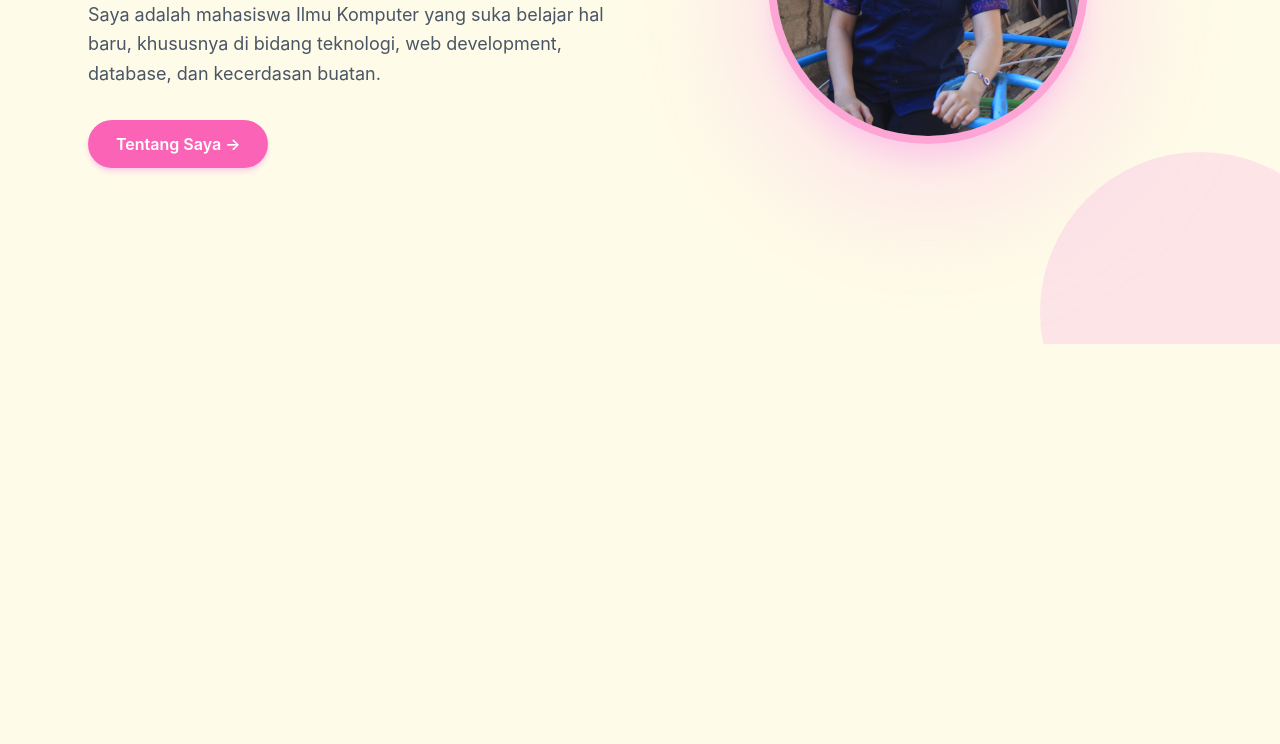
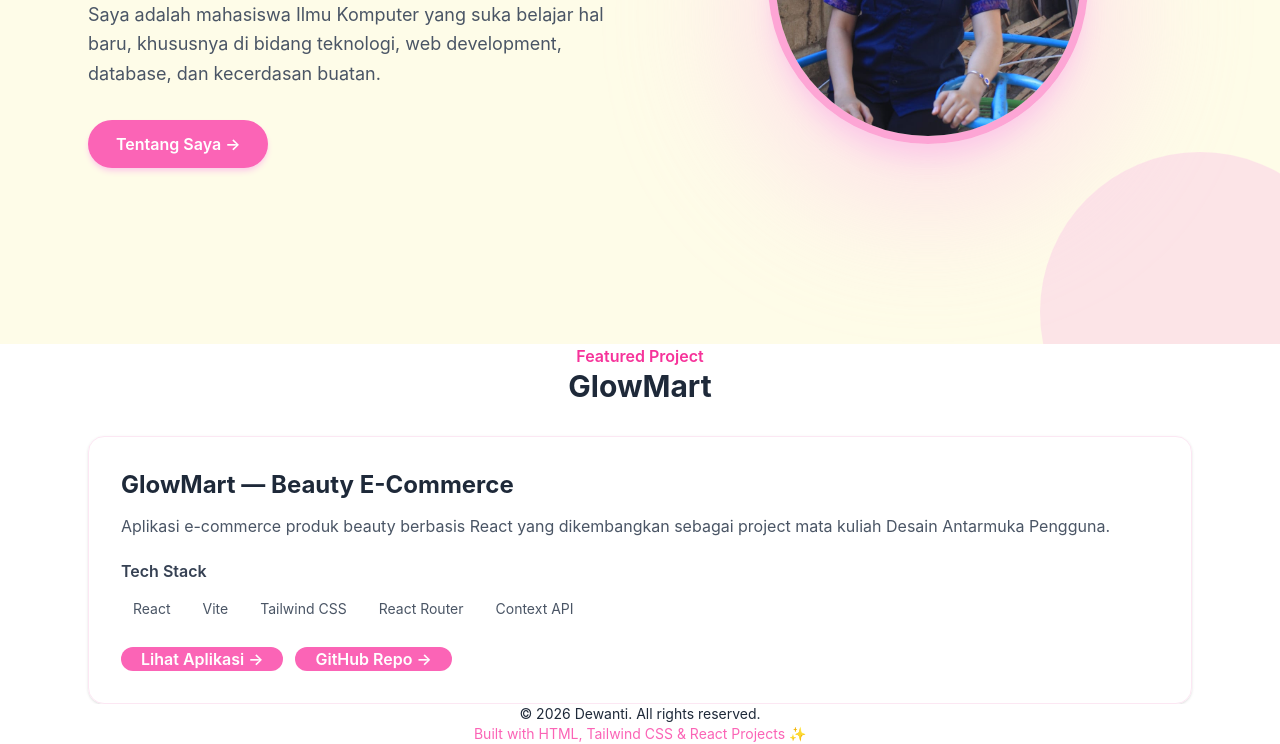
Before and after one commit to dewantidev-lab/Portfolio_DewantiDevi, a website: page index.html in a window 1280 px wide. Shown: the part 452-1196 px from the top of the page. Before the commit the page ends 800 px from the top, so only its background shows below. Drawn offline with Linux system fonts and the light colour scheme.

Commit message:
Add GlowMart project to portfolio

```diff
--- a/index.html
+++ b/index.html
@@ -12,6 +12,7 @@
 
 <body class="bg-yellow-50 text-gray-800">
 
+    <!-- ==================== NAVBAR ==================== -->
     <nav class="bg-white shadow-sm">
         <div class="max-w-6xl mx-auto px-6 py-5">
 
@@ -59,6 +60,8 @@
         </div>
     </nav>
 
+
+    <!-- ==================== HERO SECTION ==================== -->
     <section class="relative overflow-hidden bg-yellow-50 min-h-[calc(100vh-80px)] flex items-center">
 
         <!-- Dekorasi pink kiri atas -->
@@ -69,11 +72,11 @@
         <div class="absolute -bottom-32 -right-20 w-80 h-80 bg-pink-200 rounded-full opacity-50">
         </div>
 
-
         <div class="relative max-w-6xl mx-auto px-6 py-16 w-full">
 
             <div class="grid grid-cols-1 md:grid-cols-2 gap-12 items-center">
 
+                <!-- Hero Text -->
                 <div class="text-center md:text-left">
 
                     <p class="text-pink-500 text-xl md:text-2xl font-semibold mb-4">
@@ -103,10 +106,13 @@
                         transition duration-300">
 
                         Tentang Saya →
+
                     </a>
 
                 </div>
 
+
+                <!-- Hero Image -->
                 <div class="flex justify-center relative">
 
                     <div class="absolute w-80 h-80 md:w-96 md:h-96
@@ -122,11 +128,151 @@
                         <img src="./assets/fotodiri.jpeg"
                             alt="Foto Dewanti"
                             class="w-full h-full object-cover">
+
                     </div>
+
                 </div>
+
             </div>
         </div>
+
     </section>
+
+
+    <!-- ==================== GLOWMART PROJECT ==================== -->
+    <section class="bg-white py-12">
+
+        <div class="max-w-6xl mx-auto px-6">
+
+            <!-- Judul -->
+            <div class="text-center mb-8">
+
+                <p class="text-pink-500 font-semibold">
+                    Featured Project
+                </p>
+
+                <h2 class="text-3xl font-bold text-gray-800 mt-2">
+                    GlowMart
+                </h2>
+
+            </div>
+
+
+            <!-- Project Card -->
+            <div class="max-w-3xl mx-auto
+                        bg-pink-50
+                        border border-pink-100
+                        rounded-2xl
+                        p-6 md:p-8
+                        shadow-sm">
+
+                <h3 class="text-2xl font-bold text-gray-800 mb-3">
+                    GlowMart — Beauty E-Commerce
+                </h3>
+
+                <p class="text-gray-600 leading-relaxed mb-5">
+                    Aplikasi e-commerce produk beauty berbasis React
+                    yang dikembangkan sebagai project mata kuliah
+                    Desain Antarmuka Pengguna.
+                </p>
+
+
+                <!-- Tech Stack -->
+                <div class="mb-6">
+
+                    <p class="font-semibold text-gray-700 mb-3">
+                        Tech Stack
+                    </p>
+
+                    <div class="flex flex-wrap gap-2">
+
+                        <span class="bg-white px-3 py-1 rounded-full text-sm text-gray-600">
+                            React
+                        </span>
+
+                        <span class="bg-white px-3 py-1 rounded-full text-sm text-gray-600">
+                            Vite
+                        </span>
+
+                        <span class="bg-white px-3 py-1 rounded-full text-sm text-gray-600">
+                            Tailwind CSS
+                        </span>
+
+                        <span class="bg-white px-3 py-1 rounded-full text-sm text-gray-600">
+                            React Router
+                        </span>
+
+                        <span class="bg-white px-3 py-1 rounded-full text-sm text-gray-600">
+                            Context API
+                        </span>
+
+                    </div>
+
+                </div>
+
+
+                <!-- Tombol -->
+                <div class="flex flex-wrap gap-3">
+
+                    <!-- Vercel -->
+                    <a href="https://glowmart-gamma.vercel.app/"
+                        target="_blank"
+                        rel="noopener noreferrer"
+                        class="bg-pink-400
+                        text-white
+                        font-semibold
+                        px-5 py-2.5
+                        rounded-full
+                        hover:bg-pink-500
+                        transition duration-300">
+
+                        Lihat Aplikasi →
+
+                    </a>
+
+
+                   <!-- GitHub -->
+                <a
+                    href="https://github.com/dewantidev-lab/glowmart"
+                    target="_blank"
+                    rel="noopener noreferrer"
+                    class="bg-pink-400
+                    text-white
+                    font-semibold
+                    px-5 py-2.5
+                    rounded-full
+                    hover:bg-pink-500
+                    transition duration-300">
+
+                    GitHub Repo →
+                </a>
+
+                </div>
+
+            </div>
+
+        </div>
+
+    </section>
+
+
+    <!-- ==================== FOOTER ==================== -->
+    <footer class="bg-white border-t border-pink-100 py-8">
+
+        <div class="max-w-6xl mx-auto px-6 text-center">
+
+            <p class="text-gray-500 text-sm">
+                © 2026 Dewanti. All rights reserved.
+            </p>
+
+            <p class="text-pink-400 text-sm mt-2">
+                Built with HTML, Tailwind CSS & React Projects ✨
+            </p>
+
+        </div>
+
+    </footer>
+
 
 </body>
 </html>
```
Also changed, not shown: script.js (+0 -7 lines).
